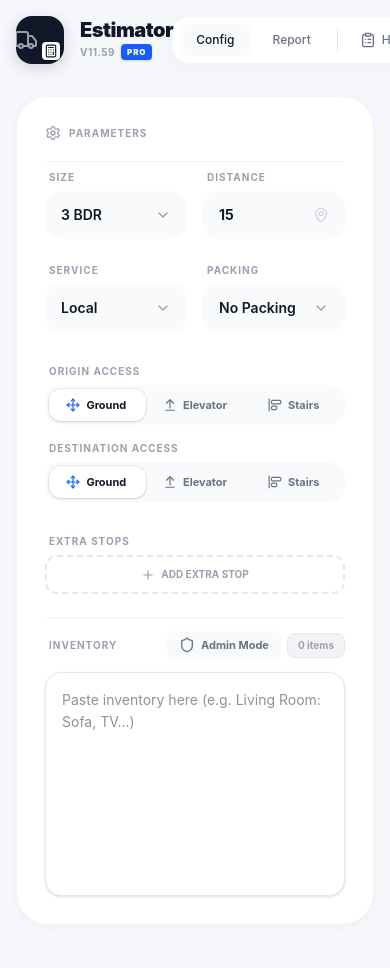
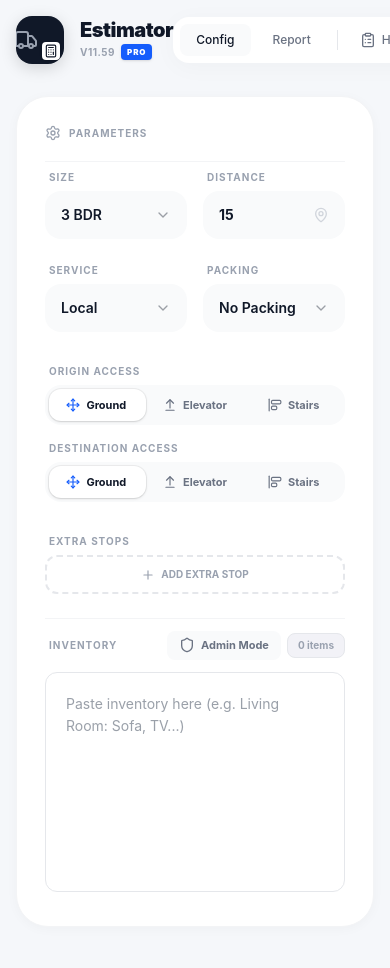
Before and after one commit to alexeyrossi/estimatorPRO, a Next.js app: page /dashboard in a window 390 px wide. Shown: the top 968 px of the page. Built offline with nearby package versions, Linux system fonts and the light colour scheme.

Commit message:
fix(ui): revert custom scrollbar on inventory and adjust native textarea font/height

```diff
--- a/app/dashboard/page.tsx
+++ b/app/dashboard/page.tsx
@@ -454,7 +454,7 @@ ${est.daMins > 0 ? `-Assembly: ~${est.daMins} min total` : ""}
                         ) : historyItems.length === 0 ? (
                             <div className="text-center py-8 text-[11px] text-gray-400 font-semibold">No saved estimates yet</div>
                         ) : (
-                            <div className="custom-scrollbar flex flex-wrap gap-3 max-h-[260px] overflow-y-auto pr-1 mb-2">
+                            <div className="flex flex-wrap gap-3 max-h-[260px] overflow-y-auto pr-1 mb-2">
                                 {historyItems.map(item => (
                                     <div key={item.id} className="relative group">
                                         <button onClick={() => handleLoadEstimate(item.id)}
--- a/app/globals.css
+++ b/app/globals.css
@@ -31,20 +31,3 @@ body {
   background: var(--background);
   color: var(--foreground);
 }
-
-.custom-scrollbar::-webkit-scrollbar {
-  width: 5px;
-}
-
-.custom-scrollbar::-webkit-scrollbar-track {
-  background: transparent;
-}
-
-.custom-scrollbar::-webkit-scrollbar-thumb {
-  background: #E5E7EB;
-  border-radius: 10px;
-}
-
-.custom-scrollbar::-webkit-scrollbar-thumb:hover {
-  background: #D1D5DB;
-}
--- a/components/ConfigPanel.tsx
+++ b/components/ConfigPanel.tsx
@@ -222,7 +222,6 @@ export const ConfigPanel = ({
 
                 <div className="relative w-full">
                     <div className={`transition-all duration-300 ${inventoryMode === "raw" ? "opacity-100" : "opacity-0 h-0 overflow-hidden absolute inset-x-0"}`}>
-                        <div className="relative w-full">
                         <textarea
                             value={inputs.inventoryText}
                             onChange={e => {
@@ -231,16 +230,15 @@ export const ConfigPanel = ({
                                 setInventoryClipped(limited.length !== raw.length);
                                 setInputs({ ...inputs, inventoryText: limited });
                             }}
-                                className="custom-scrollbar block w-full h-56 bg-white border border-gray-200 rounded-2xl p-4 sm:p-5 text-[14px] font-mono leading-relaxed text-gray-800 outline-none resize-none shadow-sm focus:ring-4 focus:ring-blue-500/15 focus:border-blue-500 transition-all"
+                            className="w-full h-[220px] overflow-y-auto p-5 bg-white border border-gray-200 rounded-xl resize-none outline-none focus:border-gray-300 focus:ring-2 focus:ring-gray-100 transition-all text-[14px] leading-relaxed text-gray-700"
                             placeholder="Paste inventory here (e.g. Living Room: Sofa, TV...)"
                             style={{ WebkitOverflowScrolling: 'touch' }}
                         />
                     </div>
-                    </div>
                     <div className={`transition-all duration-300 ${inventoryMode === "normalized" ? "opacity-100" : "opacity-0 h-0 overflow-hidden absolute inset-x-0"}`}>
                         <div className="bg-white border border-gray-200 rounded-2xl p-3 shadow-sm">
                             <div className="text-[10px] font-bold text-gray-400 mb-2 uppercase tracking-widest px-1">Inventory Editor</div>
-                            <div className="custom-scrollbar max-h-72 overflow-y-auto pr-1">
+                            <div className="max-h-72 overflow-y-auto pr-1">
                                 <div className="grid grid-cols-12 gap-1 mb-1 px-1 text-[9px] text-gray-400 font-bold sticky top-0 bg-white z-10 pb-1 border-b border-gray-50">
                                     <div className="col-span-5">Item</div><div className="col-span-2 text-center">Qty</div><div className="col-span-2 text-center">CF/ea</div><div className="col-span-2 text-center">Heavy</div><div className="col-span-1"></div>
                                 </div>
```
Lines whose indentation alone changed are shown as unchanged.
